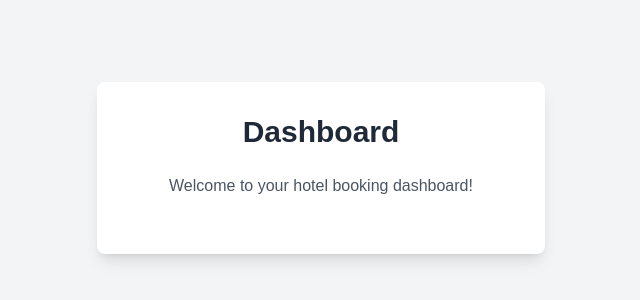
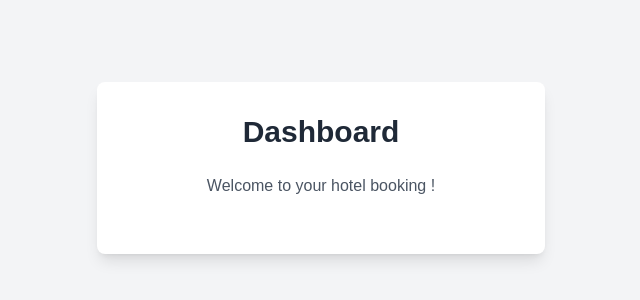
Before and after one commit to Prizag/global-trek, a Next.js app: page / in a window 1280 px wide. Shown: the part 232-532 px from the top of the page, without its empty margins (319-959 px from the left). Built offline with nearby package versions, Linux system fonts and the light colour scheme.

Commit message:
login and signup

```diff
--- a/src/app/page.jsx
+++ b/src/app/page.jsx
@@ -10,7 +10,7 @@ export default function Page() {
           Dashboard
         </h1>
         <p className="text-center text-gray-600 mb-6">
-          Welcome to your hotel booking dashboard!
+          Welcome to your hotel booking !
         </p>
 
       </div>
```
